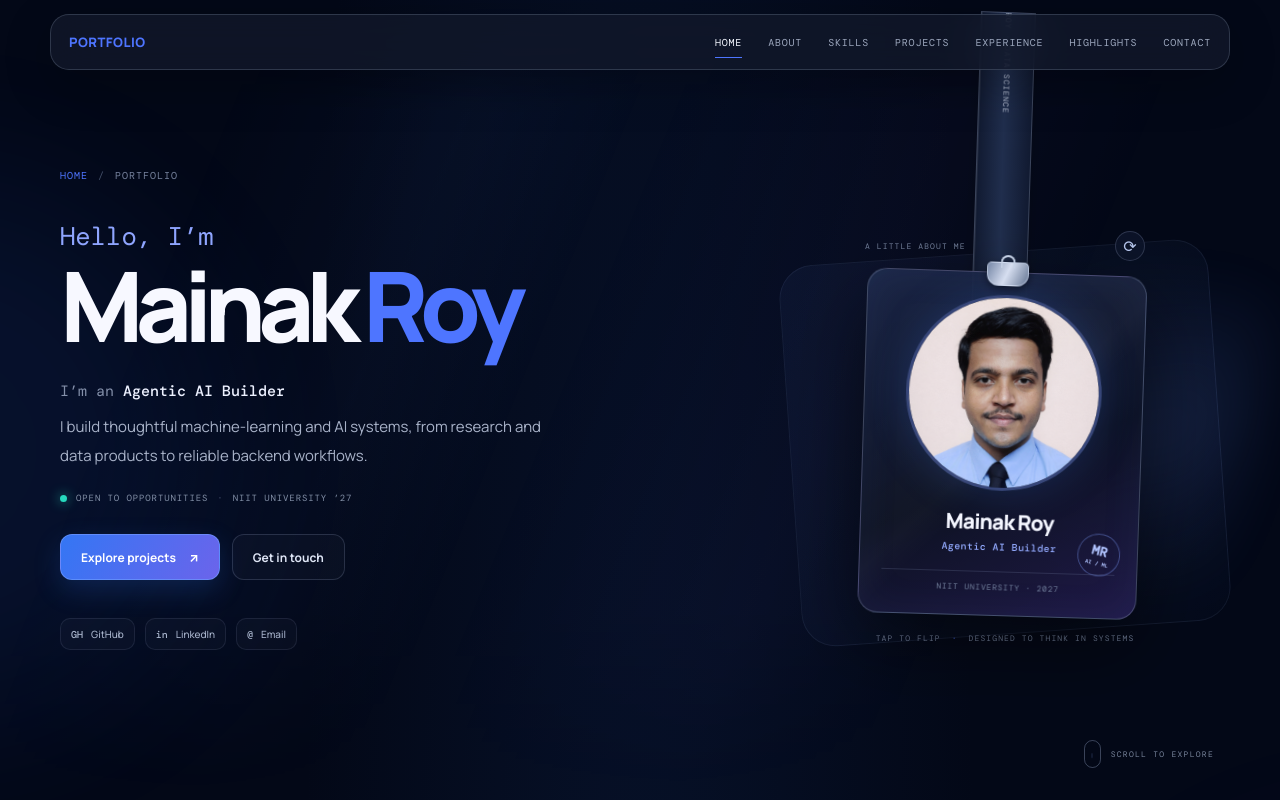
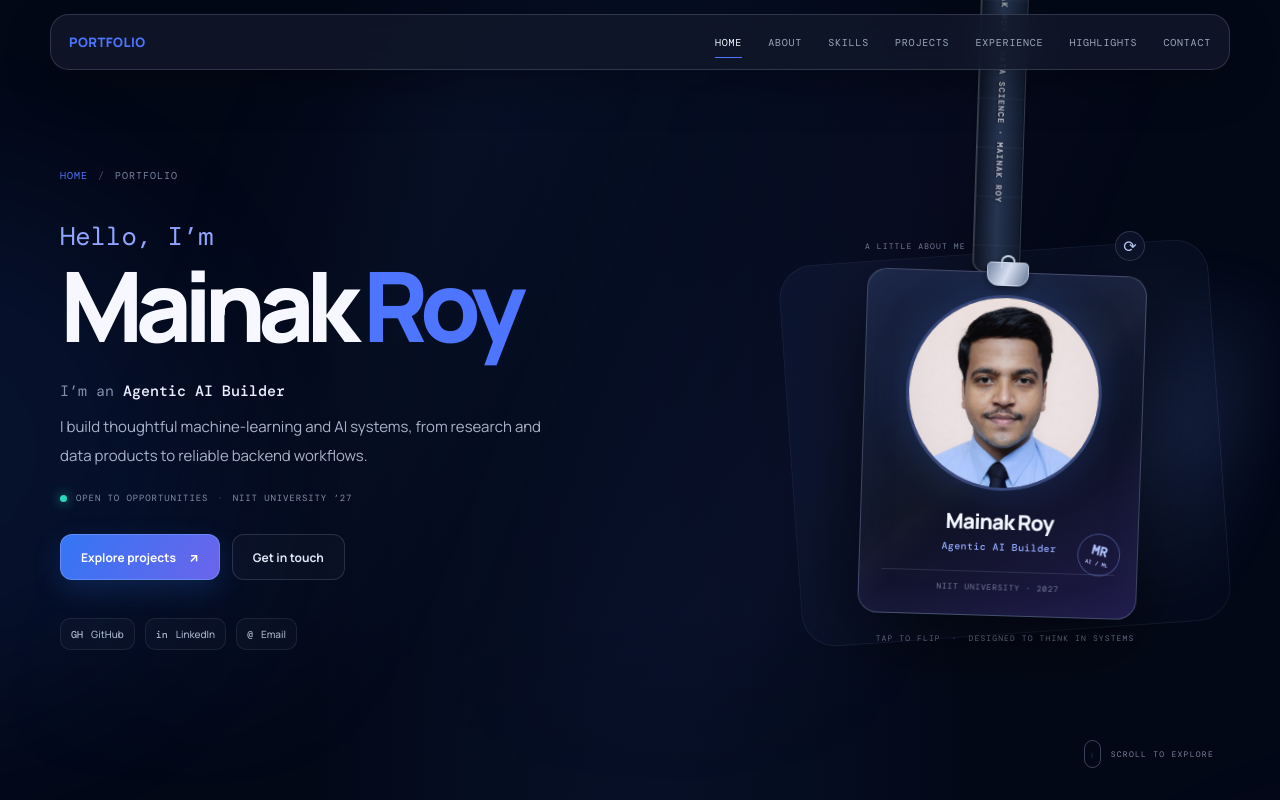
Before and after one commit to Mainaky/mainak-portfolio, a React (Create React App) app: page / in a window 1280 px wide. Shown: the top 800 px of the page. Built offline with nearby package versions, Linux system fonts and the light colour scheme.

Commit message:
Anchor profile badge lanyard to top of hero

```diff
--- a/src/App.jsx
+++ b/src/App.jsx
@@ -153,7 +153,7 @@ export default function App() {
           </div>
 
           <div className="hero-visual">
-            <div className="lanyard" aria-hidden="true"><span>MAINAK ROY · DATA SCIENCE</span></div>
+            <div className="lanyard" aria-hidden="true"><span>MAINAK ROY · DATA SCIENCE · MAINAK ROY</span></div>
             <div className="card-controls">
               <span className="card-prompt">A LITTLE ABOUT ME</span>
               <button className="flip-button" onClick={() => setCardFlipped((flipped) => !flipped)} aria-label={cardFlipped ? "Show profile card front" : "Flip profile card to details"}>
--- a/src/index.css
+++ b/src/index.css
@@ -550,9 +550,30 @@ a:hover .arrow, button:hover .arrow { transform: translate(2px, -2px); }
 
 /* The strap and card share a pivot so the badge swings as one hanging object. */
 .lanyard {
-  top: -185px;
-  height: 315px;
+  /* The hero keeps the card centered; this reaches up to the viewport edge. */
+  top: -295px;
+  width: 48px;
+  height: 370px;
+  border-radius: 0 0 12px 12px;
+  background: repeating-linear-gradient(180deg, transparent 0 47px, rgba(235, 241, 255, .025) 47px 49px), linear-gradient(90deg, #0b1221, #273551 48%, #101a2d);
+  box-shadow: inset 1px 0 rgba(255, 255, 255, .13), inset -1px 0 rgba(0, 0, 0, .25), 0 8px 16px rgba(0, 0, 0, .3);
   animation: id-sway 5.8s ease-in-out infinite;
+}
+.lanyard::after {
+  width: 16px;
+  height: 16px;
+  border: 2px solid #c5d0e0;
+  background: radial-gradient(circle at 35% 30%, #d5dfef, #67768d 48%, #182337 72%);
+  box-shadow: 0 0 0 2px rgba(7, 12, 23, .8), 0 3px 5px rgba(0, 0, 0, .4);
+}
+.lanyard span {
+  top: 50%;
+  color: rgba(237, 243, 255, .73);
+  font-size: 8px;
+  font-weight: 700;
+  letter-spacing: .16em;
+  text-shadow: 0 1px 2px rgba(0, 0, 0, .8);
+  transform: translate(-50%, -50%) rotate(90deg);
 }
 .profile-card-button { animation: id-sway 5.8s ease-in-out infinite; }
 @keyframes id-sway {
@@ -565,7 +586,7 @@ a:hover .arrow, button:hover .arrow { transform: translate(2px, -2px); }
 @media (max-width: 760px) {
   .site-header { padding-inline: 10px; }
   .section-skills .section-wrap { width: min(100% - 36px, 560px); }
-  .lanyard { top: -70px; height: 145px; }
+  .lanyard { top: -70px; width: 42px; height: 145px; }
   .nav-shell { min-height: 54px; }
   .menu-toggle { width: 39px; height: 39px; border-color: rgba(218, 228, 248, .36); border-radius: 12px; background: rgba(255, 255, 255, .055); }
   .menu-toggle span { width: 17px; }
```
